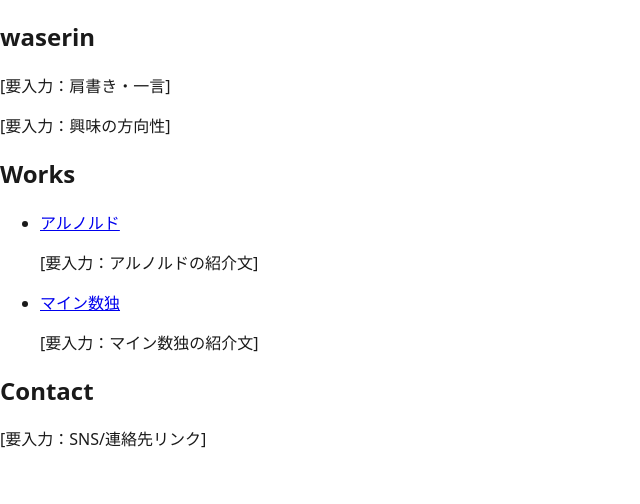
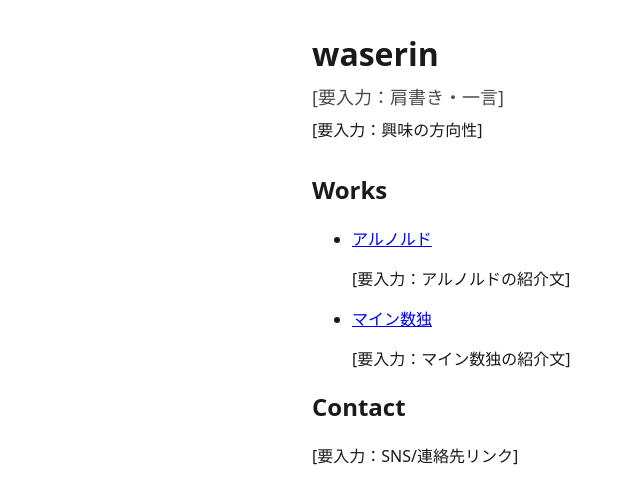
Before and after one commit to w4serinn/My_site, a website: page index.html in a window 1280 px wide. Shown: the whole page, without its empty margins (0-640 px from the left). Drawn offline with Linux system fonts and the light colour scheme; files that its build step writes are made by us from their sources.

Commit message:
feat: トップページ自己紹介ブロックの構成を決定 [content-pending]
- index.htmlの#aboutを名前・肩書き/一言・興味の方向性の3項目構成に整理
  （SNSリンクはcontactセクションと重複するため含めない）
- styles/tokens.cssに.aboutブロックのスタイルとmainの幅制約を追加
- ROADMAP.mdのタスク1をcontent-pendingとして更新

```diff
--- a/index.html
+++ b/index.html
@@ -10,12 +10,14 @@
   <!-- HEADER -->
 
   <main>
-    <section id="about">
-      <h1>waserin</h1>
+    <section id="about" class="about">
+      <h1 class="about__name">waserin</h1>
       <!-- 本文は docs/ROADMAP.md 「1. トップページ：自己紹介」タスクでevolveループが構成を決め、
-           実際のテキストはユーザーが後から入力する（content-pending） -->
-      <p>[要入力：肩書き・一言]</p>
-      <p>[要入力：興味の方向性]</p>
+           実際のテキストはユーザーが後から入力する（content-pending）。
+           SNSリンクは「3. 連絡先・SNSリンク」タスクのcontactセクションと重複するため
+           自己紹介ブロックには含めない方針とした -->
+      <p class="about__tagline">[要入力：肩書き・一言]</p>
+      <p class="about__interests">[要入力：興味の方向性]</p>
     </section>
 
     <section id="works">
--- a/styles/tokens.css
+++ b/styles/tokens.css
@@ -62,3 +62,28 @@ body {
   font-size: 0.875rem;
   text-align: center;
 }
+
+main {
+  max-width: 720px;
+  margin: 0 auto;
+  padding: var(--space-lg);
+}
+
+.about {
+  margin-bottom: var(--space-lg);
+}
+
+.about__name {
+  margin: 0 0 var(--space-sm);
+  font-size: 2rem;
+}
+
+.about__tagline {
+  margin: 0 0 var(--space-sm);
+  color: var(--accent);
+  font-size: 1.125rem;
+}
+
+.about__interests {
+  margin: 0;
+}
```
Also changed, not shown: docs/ROADMAP.md (+7 -5 lines), docs/cycle-log.md (+12 -0 lines).
